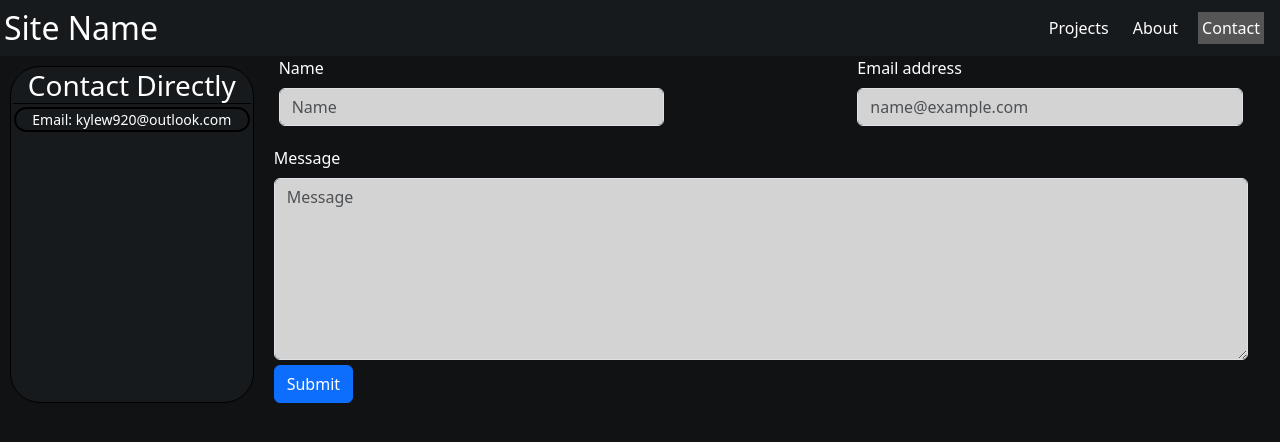
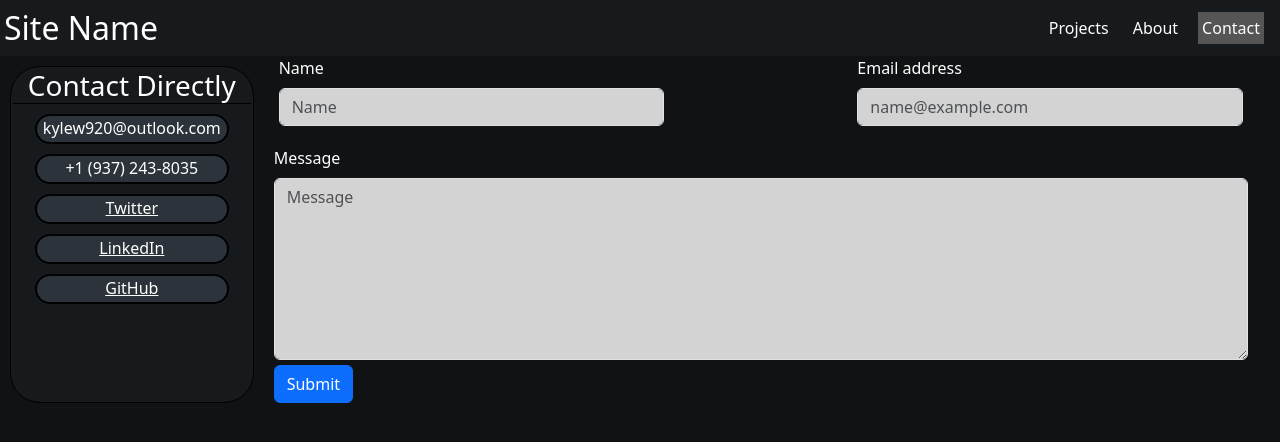
Before and after one commit to kylewillis21/portfolio, a React (Create React App) app in the folder portfolio/: page /contact in a window 1280 px wide. Shown: the top 442 px of the page. Built offline with nearby package versions, Linux system fonts and the light colour scheme.

Commit message:
Created the frontend of a contact page

```diff
--- a/portfolio/package.json
+++ b/portfolio/package.json
@@ -10,6 +10,7 @@
     "react": "^18.3.1",
     "react-bootstrap": "^2.10.2",
     "react-dom": "^18.3.1",
+    "react-icons": "^5.2.1",
     "react-router-dom": "^6.23.1",
     "react-scripts": "^5.0.1",
     "web-vitals": "^2.1.4"
--- /dev/null
+++ b/portfolio/src/components/ContactTab.js
@@ -0,0 +1,16 @@
+export default function ContactTab({isLink = false, name, link}) {
+    if (isLink) {
+        return (
+            <div className="contactItem">
+                <a className="contactLink" href={link} target="_blank" rel="noopener noreferrer">{name}</a>
+            </div>
+        )
+    }
+    else {
+        return (
+            <div className="contactItem">
+                <p>{name}</p>
+            </div>
+        )
+    }
+}
--- a/portfolio/src/pages/Contact.js
+++ b/portfolio/src/pages/Contact.js
@@ -1,13 +1,21 @@
 import Button from 'react-bootstrap/Button';
 import Form from 'react-bootstrap/Form';
 import FormControl from 'react-bootstrap/FormControl'
+import { VscMail } from "react-icons/vsc";
+
+import ContactTab from '../components/ContactTab';
 
 export default function Contact() {
     return (
         <div className='contactPage'>
+            {/* contact information */}
             <div className='contactInfo'>
                 <h1 className='contactTitle'>Contact Directly</h1>
-                <p className='contactItem'>Email: kylew920@outlook.com</p>
+                <ContactTab name='kylew920@outlook.com' />
+                <ContactTab name='+1 (937) 243-8035' />
+                <ContactTab name='Twitter' link='https://twitter.com/KyleWillis21' isLink={true} />
+                <ContactTab name='LinkedIn' link='https://www.linkedin.com/in/kyle-willis-21/' isLink={true} />
+                <ContactTab name='GitHub' link='https://github.com/kylewillis21' isLink={true} />
             </div>
 
             {/* The contact me directly section */}
--- a/portfolio/src/styles/App.css
+++ b/portfolio/src/styles/App.css
@@ -1,5 +1,6 @@
 :root {
     --primary-background-color: #101214;
     --secondary-background-color: #161A1D;
+    --third-background-color: #2C333A;
     background-color: var(--primary-background-color);
 }
--- a/portfolio/src/styles/styles.css
+++ b/portfolio/src/styles/styles.css
@@ -126,11 +126,19 @@ body {
 }
 
 .contactItem {
-    margin: 3px;
+    margin: 10px;
+    height: 30px;
     display: flex;
     justify-content: center;
     border: solid 2px black;
     border-radius: 100px;
-    font-size: 14px;
-    /* background-color: white; */
+    /* font-size: 14px; */
+    background-color: var(--third-background-color);
+    margin-left: 10%;
+    margin-right: 10%;
+    /* align-items: center; */
 }
+
+.contactLink {
+    color: white;
+}
```
Also changed, not shown: 1 other file (tests, documents, lock files or other folders).
